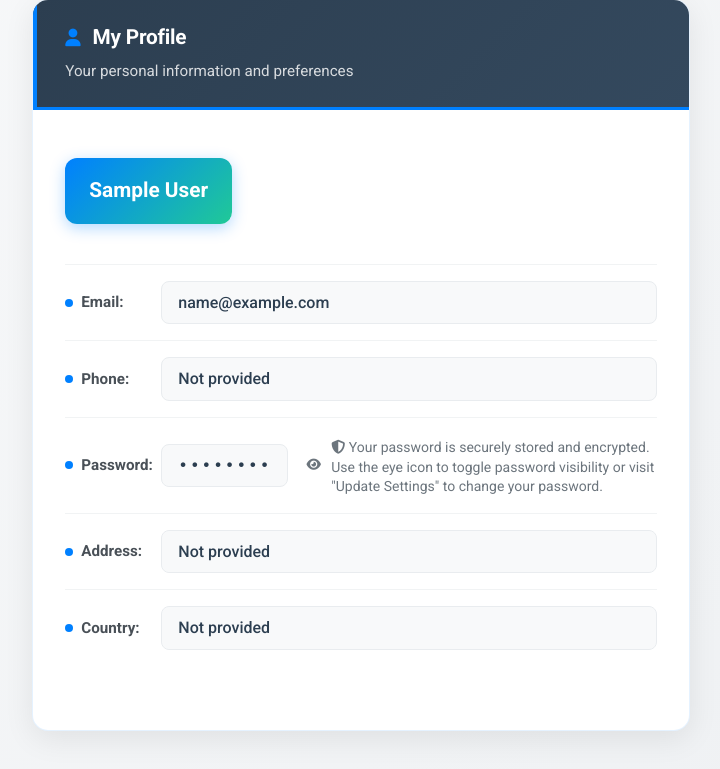
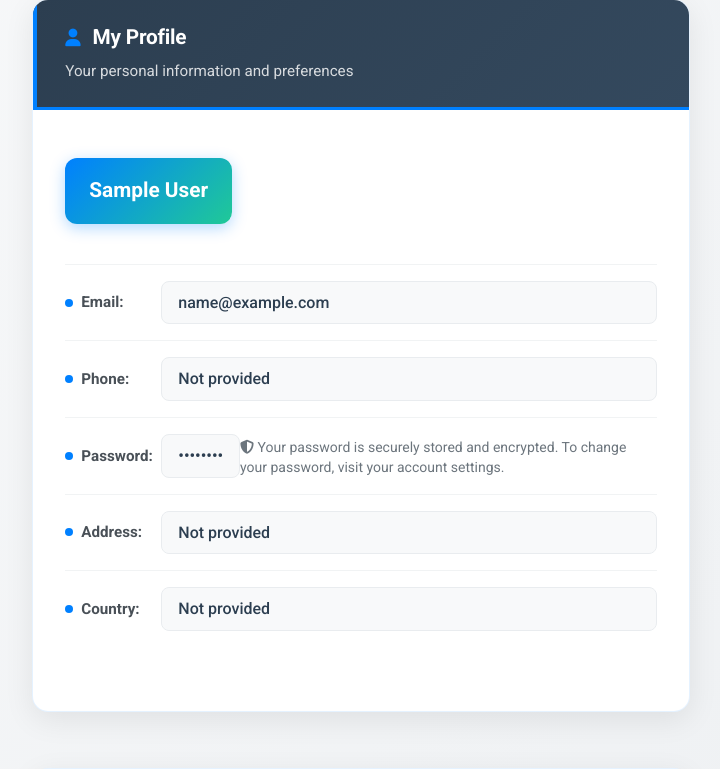
Before and after one commit to GBerrow/CNCraft, a Django app: page /profile/ in a window 1280 px wide. Shown: the part 281-1050 px from the top of the page, without its empty margins (279-999 px from the left). Run offline with Django 5.2, Linux system fonts and the light colour scheme; the visitor is signed in with stand-in values (Sample User, id 1); data comes from the database, SQL or seed files in the repository; data that the repository does not hold is empty; some libraries are stand-ins or nearby versions.

Commit message:
refactor: Remove Password Toggle and Improve UX:
- Removed pointless password toggle functionality
that couldn't show real passwords

- Simplified password display to show
only dots (••••••••) for security

- Updated explanatory text to be more actionable:
"To change your password,
visit your account settings"

- Removed unused CSS styles for
password toggle components

- Cleaned up JavaScript by removing
toggle event listeners

- Improved professional appearance to
match real e-commerce standards

```diff
--- a/static/css/profiles/dashboard.css
+++ b/static/css/profiles/dashboard.css
@@ -1196,38 +1196,6 @@
     }
 }
 
-/* Password display styling */
-.password-display {
-    display: flex;
-    align-items: center;
-    gap: 0.5rem;
-}
-
-.password-field {
-    flex: 1;
-    font-family: monospace;
-    letter-spacing: 2px;
-}
-
-.password-toggle {
-    padding: 0.25rem 0.5rem;
-    font-size: 0.8rem;
-    border-radius: 4px;
-    transition: all 0.3s ease;
-}
-
-.password-toggle:hover {
-    background-color: #0080ff;
-    color: white;
-    border-color: #0080ff;
-}
-
-.password-toggle.showing {
-    background-color: #28a745;
-    color: white;
-    border-color: #28a745;
-}
-
 /* Delete Account Page Specific Styles */
 .delete-account-page .section-header {
     background: linear-gradient(135deg, #dc3545 0%, #c82333 100%) !important;
--- a/templates/profiles/dashboard.html
+++ b/templates/profiles/dashboard.html
@@ -57,16 +57,10 @@
                                 </div>
                                 <div class="profile-detail">
                                     <span class="detail-label">Password:</span>
-                                    <div class="password-display">
-                                        <span class="detail-value password-field" id="password-display">••••••••</span>
-                                        <button type="button" class="btn btn-sm btn-outline-secondary password-toggle" id="password-toggle">
-                                            <i class="fas fa-eye" id="password-icon"></i>
-                                        </button>
-                                    </div>
+                                    <span class="detail-value">••••••••</span>
                                     <small class="form-text text-muted mt-1">
                                         <i class="fas fa-shield-alt"></i>
-                                        Your password is securely stored and encrypted.
-                                        Use the eye icon to toggle password visibility or visit "Update Settings" to change your password.
+                                        Your password is securely stored and encrypted. To change your password, visit your account settings.
                                     </small>
                                 </div>
                                 <div class="profile-detail">
@@ -205,28 +199,6 @@
     $("#profile-update-form .form-control").addClass("border-2");
     $("#profile-update-form select").addClass("form-select");
 
-    // Password visibility toggle
-    const passwordToggle = document.getElementById('password-toggle');
-    const passwordDisplay = document.getElementById('password-display');
-    const passwordIcon = document.getElementById('password-icon');
-
-    if (passwordToggle && passwordDisplay) {
-      passwordToggle.addEventListener('click', function() {
-        const isShowing = passwordDisplay.textContent !== '••••••••';
-
-        if (isShowing) {
-          passwordDisplay.textContent = '••••••••';
-          passwordIcon.className = 'fas fa-eye';
-          passwordToggle.classList.remove('showing');
-        } else {
-          // Show actual password (in a real app, this would be the user's password)
-          // For demo purposes, we'll show a placeholder
-          passwordDisplay.textContent = 'password123';
-          passwordIcon.className = 'fas fa-eye-slash';
-          passwordToggle.classList.add('showing');
-        }
-      });
-    }
   });
 </script>
 {% endblock %}
```
